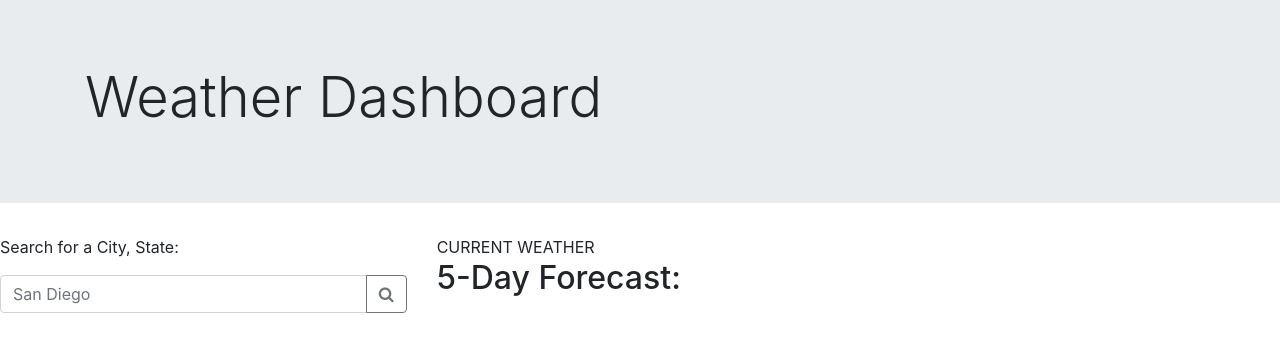
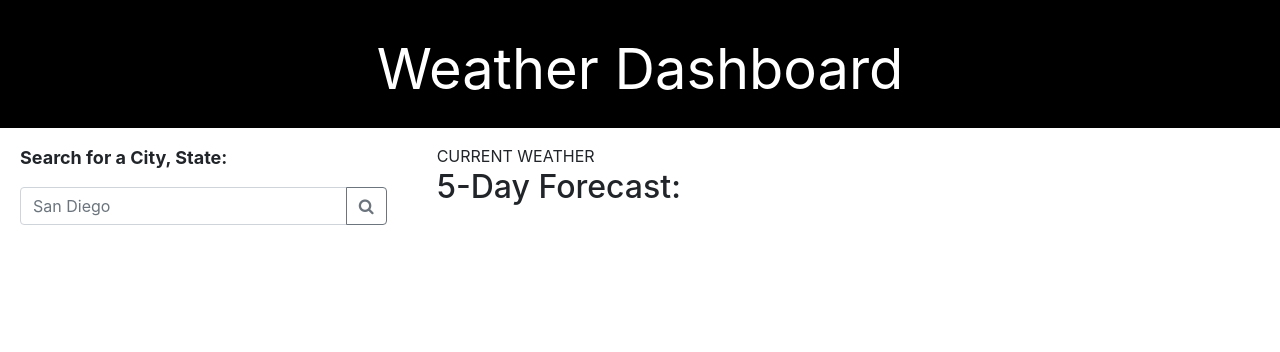
Before and after one commit to sylhuynh/weather-dashboard, a plain HTML site: page index.html in a window 1280 px wide. Drawn offline with nearby package versions, Linux system fonts and the light colour scheme.

Commit message:
added in styles to format page and change font/background color

```diff
--- a/styles.css
+++ b/styles.css
@@ -1 +1,24 @@
-/*CSS*/
+/* Header */
+.display-4 {
+    text-align: center;
+    color: white;
+    line-height: 0.2;
+    font-weight: 400;
+}
+
+.jumbotron {
+    background-color: black;
+    height: 20px;
+    margin-bottom: 1rem;
+}
+
+/* Side section */
+.side-section {
+    margin-left: 20px;
+    margin-right: 20px;
+}
+
+p {
+    font-weight: bold;
+    font-size: large;
+}
```
